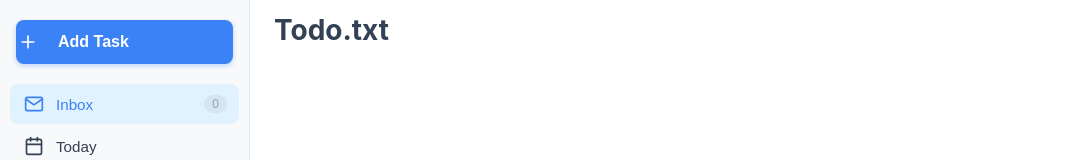
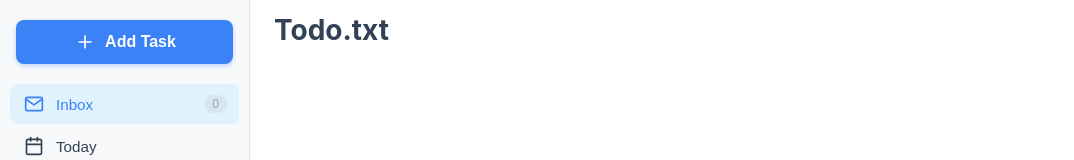
Before and after one commit to yousa-mirage/toduo-rs, a Vue app in the folder todo-gui/: page / in a window 1280 px wide. Shown: the top 160 px of the page, without its empty margins (0-1074 px from the left). Built offline with nearby package versions, Linux system fonts and the light colour scheme.

Commit message:
enhance "+ add task" button

```diff
--- a/todo-gui/src/components/Sidebar.vue
+++ b/todo-gui/src/components/Sidebar.vue
@@ -128,9 +128,7 @@ const icons = {
     <div class="sidebar-top">
       <button class="btn-add" @click="emit('add-task')" title="Add Task">
         <span class="icon-plus" v-html="icons.plus"></span>
-        <span class="nav-details">
-          <span class="label">Add Task</span>
-        </span>
+        <span class="btn-add-text">Add Task</span>
       </button>
     </div>
 
@@ -280,9 +278,7 @@ const icons = {
 
   display: flex;
   align-items: center;
-  /* Justify center to keep icon in middle when collapsed */
   justify-content: center;
-
   gap: 8px;
   cursor: pointer;
   font-weight: 600;
@@ -295,6 +291,11 @@ const icons = {
   overflow: hidden;
   /* Prevent text wrapping during shrink */
   white-space: nowrap;
+}
+
+.btn-add-text {
+  font-size: 1rem;
+  font-weight: 600;
 }
 
 .btn-add:hover {
@@ -310,6 +311,10 @@ const icons = {
   /* height is already 44 */
   border-radius: 50%; /* Circle when collapsed */
   padding: 0;
+}
+
+.sidebar-collapsed .btn-add-text {
+  display: none;
 }
 
 .sidebar-collapsed .sidebar-top {
```
